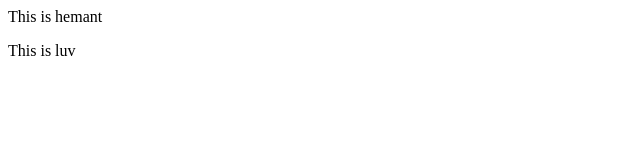
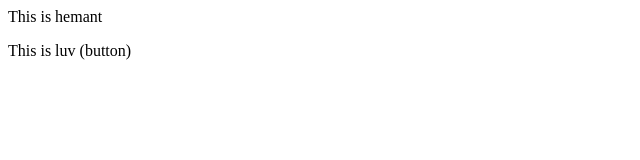
Before and after one commit to IssarHemant/Localrepo, a plain HTML site: page index.html in a window 1280 px wide. Shown: the full height of the page, 0-640 px from the left. Drawn offline with Linux system fonts and the light colour scheme.

```diff
--- a/index.html
+++ b/index.html
@@ -1,2 +1,2 @@
 <p>This is hemant</p>
-<p>This is luv</p>
+<p>This is luv (button)</p>
```
